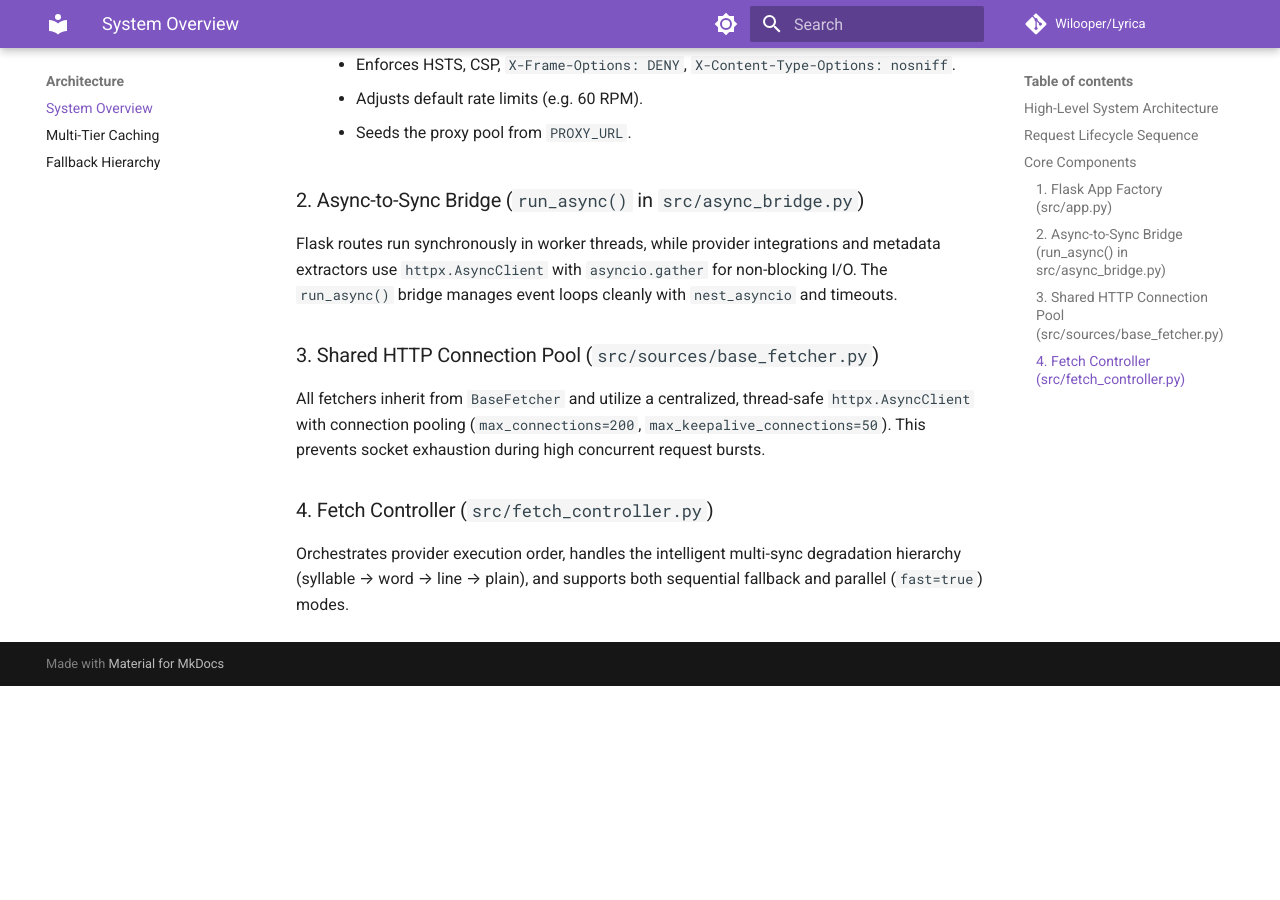
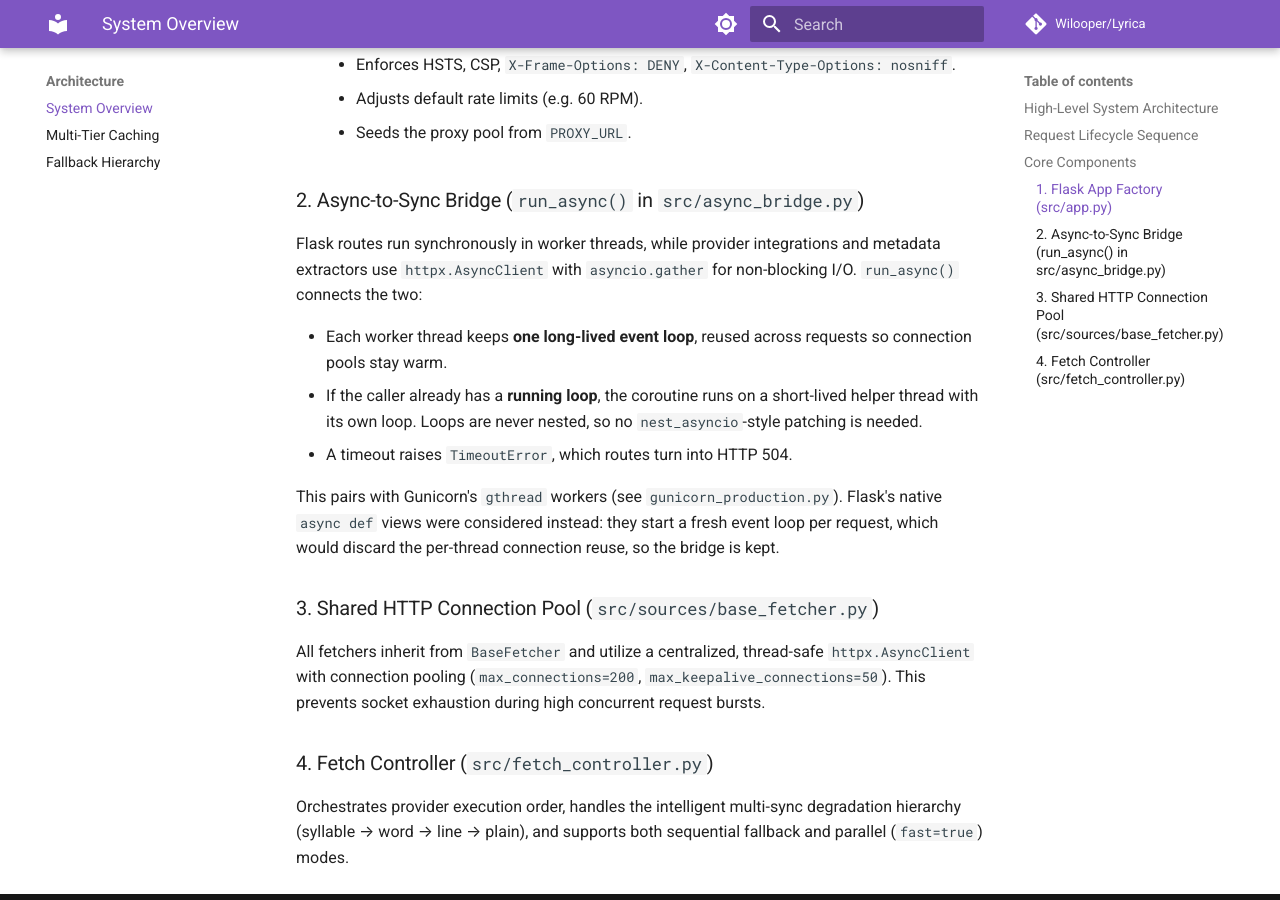
Before and after one commit to mekongmoon/Lyrica, an MkDocs documentation site: the page built from docs/architecture/overview.md, in a window 1280 px wide and 900 px high, scrolled down 1466 px. Built offline with MkDocs 1.6.1 and Material for MkDocs 9.7.7, drawn with Linux system fonts in a browser that asks for light colours; comment, search, counter and statistics services are not loaded; before the commit the page ends 2152 px from its top, so only the background shows below that.

Commit message:
docs: describe how run_async actually bridges sync and async code
The architecture overview said run_async() relies on nest_asyncio,
which was never true. Describe the real mechanism (one event loop per
worker thread, a helper thread when a loop is already running, timeout
-> 504) and note why Flask's per-request async views were not adopted.

Co-Authored-By: Claude Opus 5.5 <noreply@anthropic.com>

```diff
--- a/docs/architecture/overview.md
+++ b/docs/architecture/overview.md
@@ -107,7 +107,13 @@ sequenceDiagram
     - Seeds the proxy pool from `PROXY_URL`.
 
 ### 2. Async-to-Sync Bridge (`run_async()` in `src/async_bridge.py`)
-Flask routes run synchronously in worker threads, while provider integrations and metadata extractors use `httpx.AsyncClient` with `asyncio.gather` for non-blocking I/O. The `run_async()` bridge manages event loops cleanly with `nest_asyncio` and timeouts.
+Flask routes run synchronously in worker threads, while provider integrations and metadata extractors use `httpx.AsyncClient` with `asyncio.gather` for non-blocking I/O. `run_async()` connects the two:
+
+- Each worker thread keeps **one long-lived event loop**, reused across requests so connection pools stay warm.
+- If the caller already has a **running loop**, the coroutine runs on a short-lived helper thread with its own loop. Loops are never nested, so no `nest_asyncio`-style patching is needed.
+- A timeout raises `TimeoutError`, which routes turn into HTTP 504.
+
+This pairs with Gunicorn's `gthread` workers (see `gunicorn_production.py`). Flask's native `async def` views were considered instead: they start a fresh event loop per request, which would discard the per-thread connection reuse, so the bridge is kept.
 
 ### 3. Shared HTTP Connection Pool (`src/sources/base_fetcher.py`)
 All fetchers inherit from `BaseFetcher` and utilize a centralized, thread-safe `httpx.AsyncClient` with connection pooling (`max_connections=200`, `max_keepalive_connections=50`). This prevents socket exhaustion during high concurrent request bursts.
```
